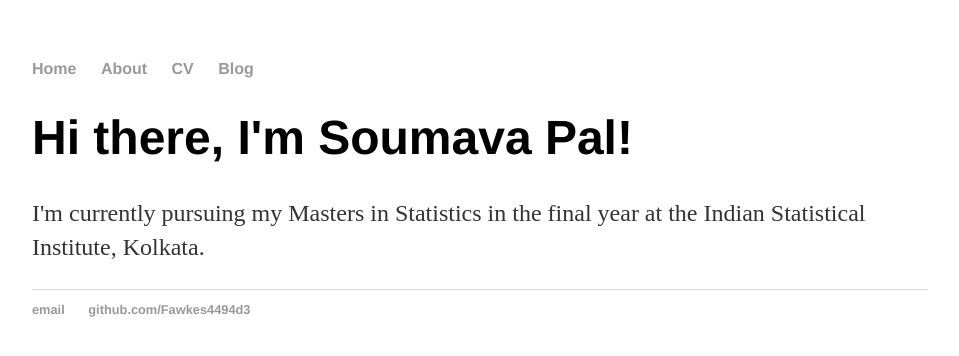
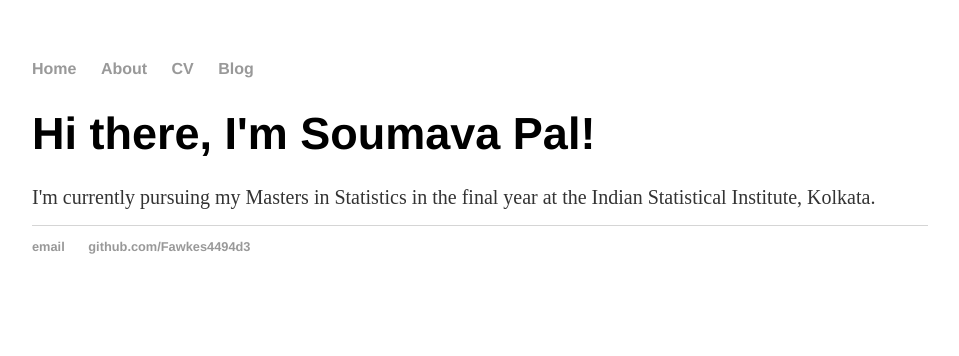
Before and after one commit to Fawkes4494d3/Fawkes4494d3.github.io, a Jekyll site: the page built from index.html, in a window 1280 px wide. Shown: the top 356 px of the page, without its empty margins (160-1119 px from the left). Built offline with Jekyll 4.4.1, drawn with Linux system fonts in a browser that asks for light colours.

Commit message:
Update main.css

```diff
--- a/css/main.css
+++ b/css/main.css
@@ -20,12 +20,12 @@ a:hover {
     text-decoration: underline;
 }
 h1 {
-    font-size: 3em;
+    font-size: 45px;
     font-family:'Helvetica', 'Arial', 'Sans-Serif';
 }
 p {
-    font-size: 1.5em;
-    line-height: 1.4em;
+    font-size: 20px;
+    line-height: 15px;
     color: #333;
 }
 footer {
```
